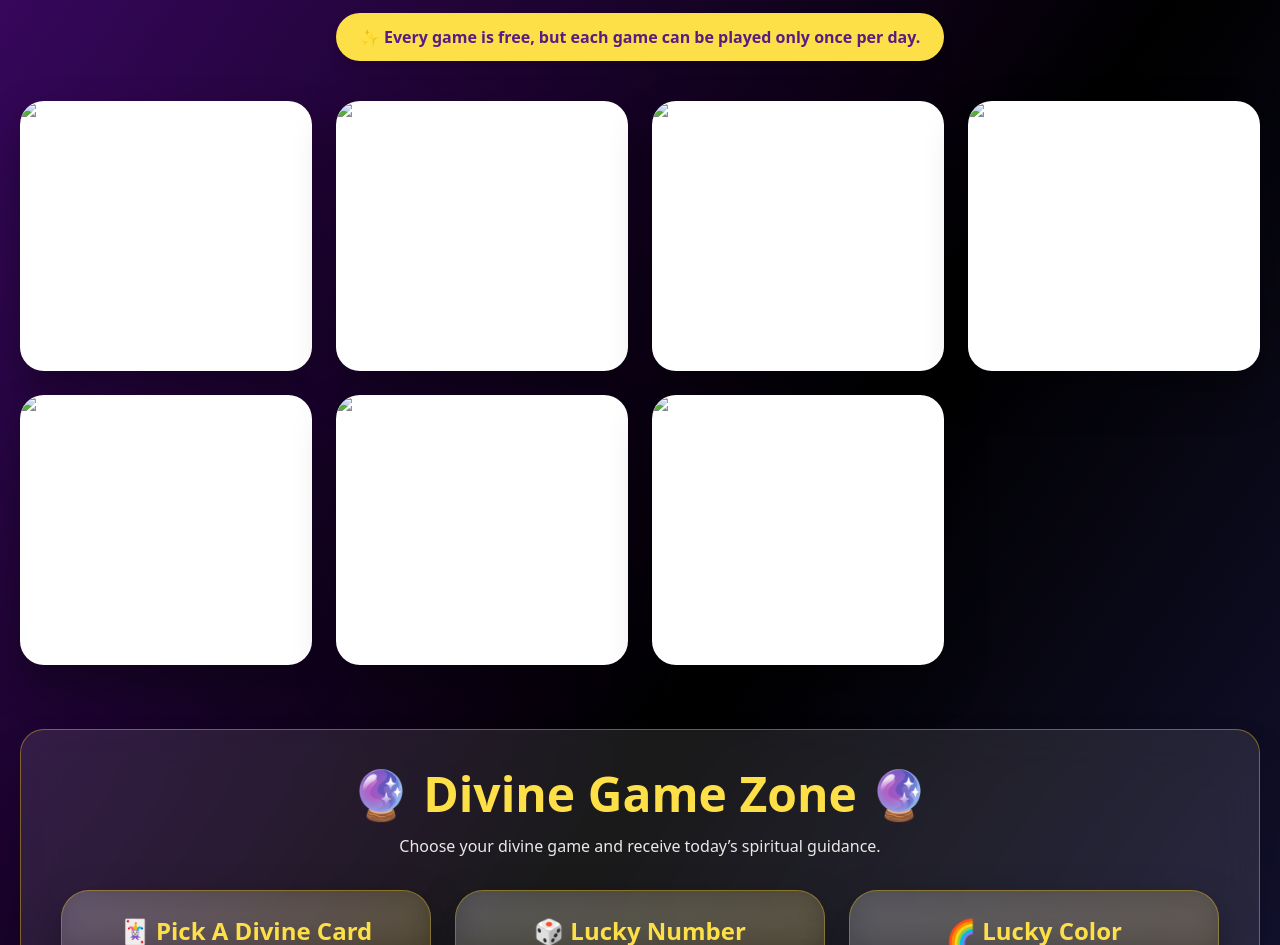
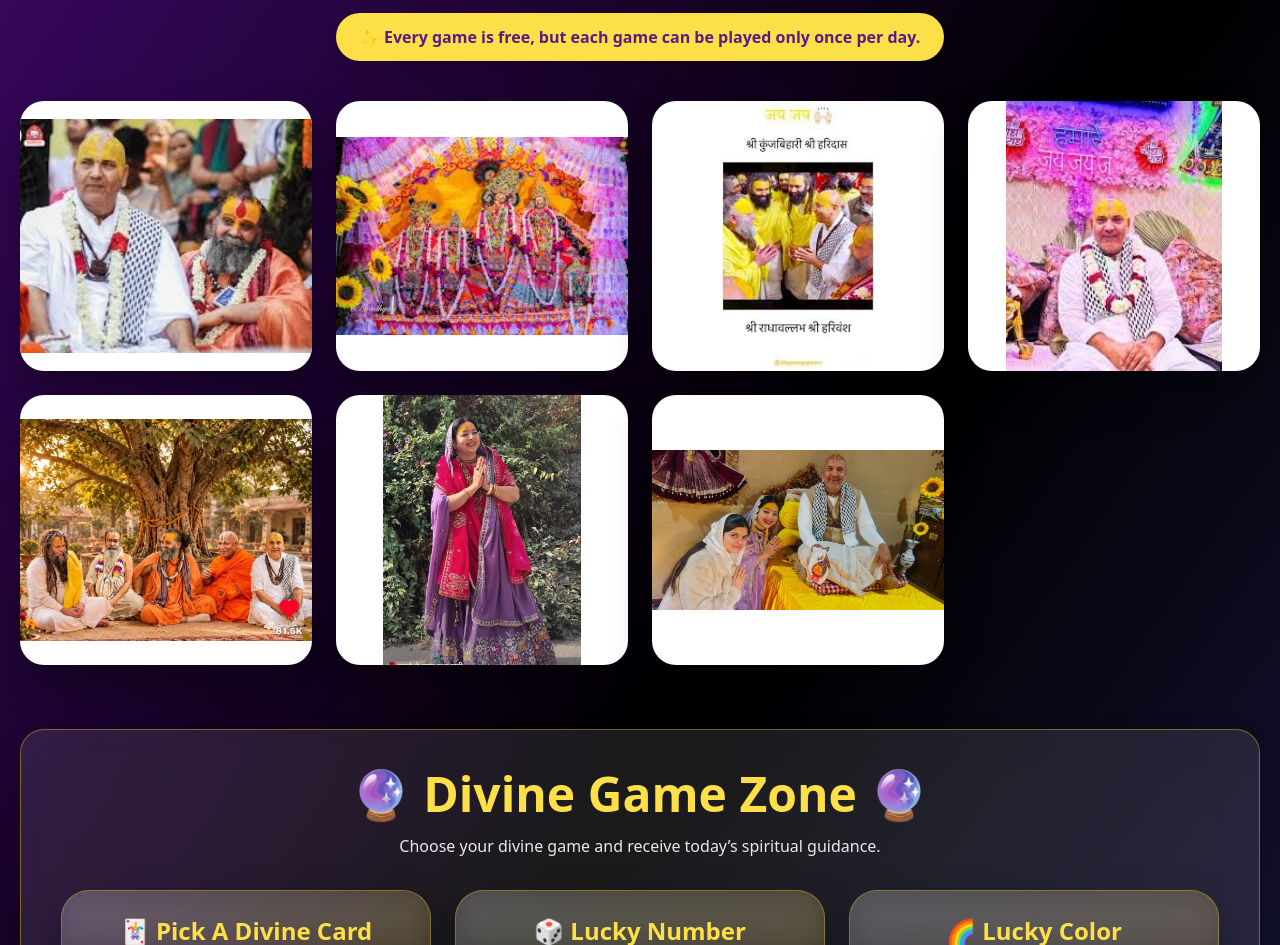
Before and after one commit to bharadwaj8425-Gaura/Atro-Shree, a plain HTML site: page blessings.html in a window 1280 px wide. Shown: the part 155-1100 px from the top of the page. Drawn offline with nearby package versions, Linux system fonts and the light colour scheme.

Commit message:
Add Manasvi photo and the 7 Divine Blessings images
About section used the Hanuman Ji image as the astrologer photo; blessing
images were missing (404) on the live site.

Co-Authored-By: Claude Opus 5.5 <noreply@anthropic.com>
Claude-Session: https://claude.ai/code/session_018bLwrBfxH5KUELYXbcE78v

```diff
--- a/blessings.html
+++ b/blessings.html
@@ -98,32 +98,32 @@
       <!-- BLESSING IMAGES -->
       <div class="grid grid-cols-1 sm:grid-cols-2 md:grid-cols-4 gap-6 mb-16">
 
-        <a href="blessing1.jpg.jpeg" target="_blank">
-          <img src="blessing1.jpg.jpeg" class="blessing-img" alt="Blessing 1">
+        <a href="images/blessing-1.jpg" target="_blank">
+          <img src="images/blessing-1.jpg" class="blessing-img" alt="Blessing 1">
         </a>
 
-        <a href="blessing2.jpg.jpeg" target="_blank">
-          <img src="blessing2.jpg.jpeg" class="blessing-img" alt="Blessing 2">
+        <a href="images/blessing-2.jpg" target="_blank">
+          <img src="images/blessing-2.jpg" class="blessing-img" alt="Blessing 2">
         </a>
 
-        <a href="blessing3.jpg.jpeg" target="_blank">
-          <img src="blessing3.jpg.jpeg" class="blessing-img" alt="Blessing 3">
+        <a href="images/blessing-3.jpg" target="_blank">
+          <img src="images/blessing-3.jpg" class="blessing-img" alt="Blessing 3">
         </a>
 
-        <a href="blessing4.jpg.jpeg" target="_blank">
-          <img src="blessing4.jpg.jpeg" class="blessing-img" alt="Blessing 4">
+        <a href="images/blessing-4.jpg" target="_blank">
+          <img src="images/blessing-4.jpg" class="blessing-img" alt="Blessing 4">
         </a>
 
-        <a href="blessing5.jpg.jpeg" target="_blank">
-          <img src="blessing5.jpg.jpeg" class="blessing-img" alt="Blessing 5">
+        <a href="images/blessing-5.jpg" target="_blank">
+          <img src="images/blessing-5.jpg" class="blessing-img" alt="Blessing 5">
         </a>
 
-        <a href="blessing6.jpg.jpeg" target="_blank">
-          <img src="blessing6.jpg.jpeg" class="blessing-img" alt="Blessing 6">
+        <a href="images/blessing-6.jpg" target="_blank">
+          <img src="images/blessing-6.jpg" class="blessing-img" alt="Blessing 6">
         </a>
 
-        <a href="blessing7.jpg.jpeg" target="_blank">
-          <img src="blessing7.jpg.jpeg" class="blessing-img" alt="Blessing 7">
+        <a href="images/blessing-7.jpg" target="_blank">
+          <img src="images/blessing-7.jpg" class="blessing-img" alt="Blessing 7">
         </a>
 
       </div>
```
Also changed, not shown: index.html (+1 -1 lines), images/blessing-1.jpg (added), images/blessing-2.jpg (added), images/blessing-3.jpg (added), images/blessing-4.jpg (added), images/blessing-5.jpg (added), images/blessing-6.jpg (added), images/blessing-7.jpg (added), images/manasvi.jpg (added).
